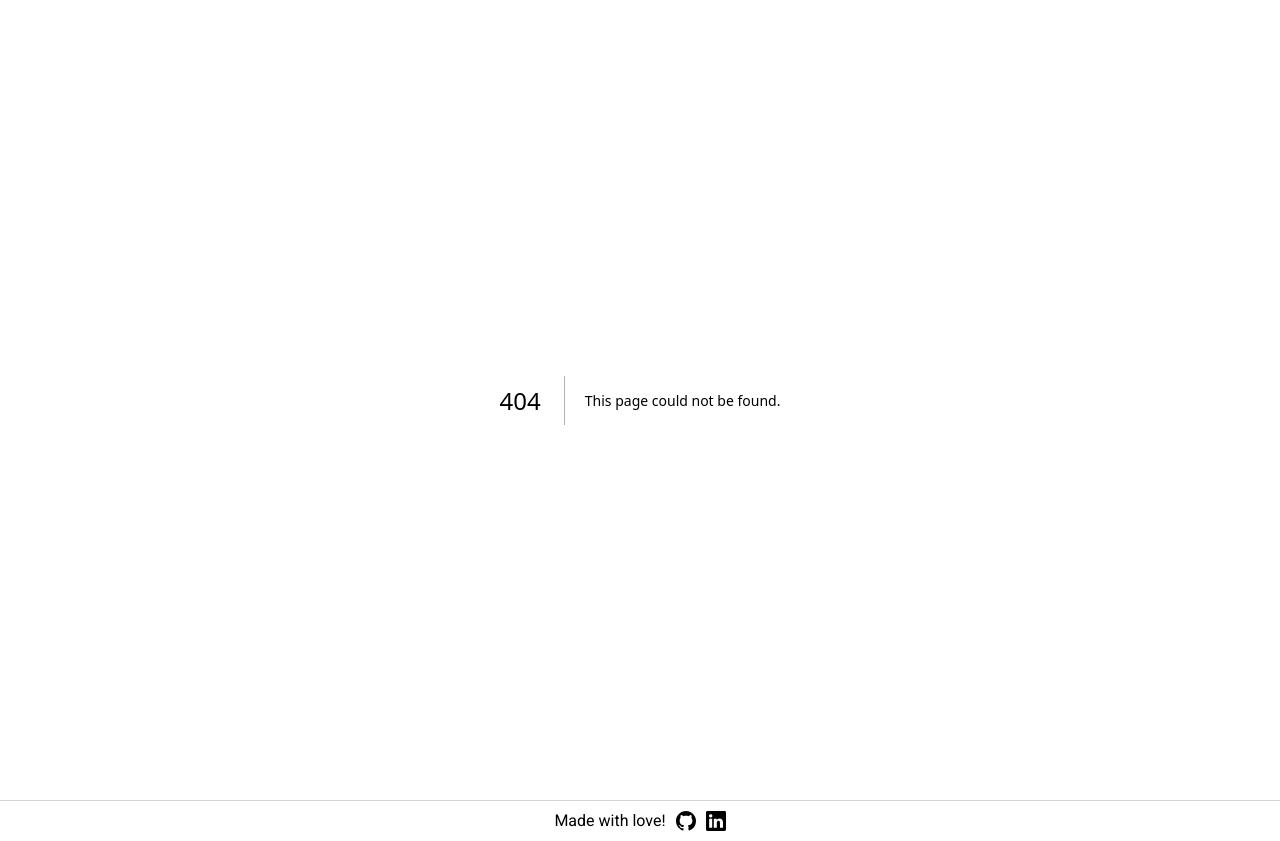
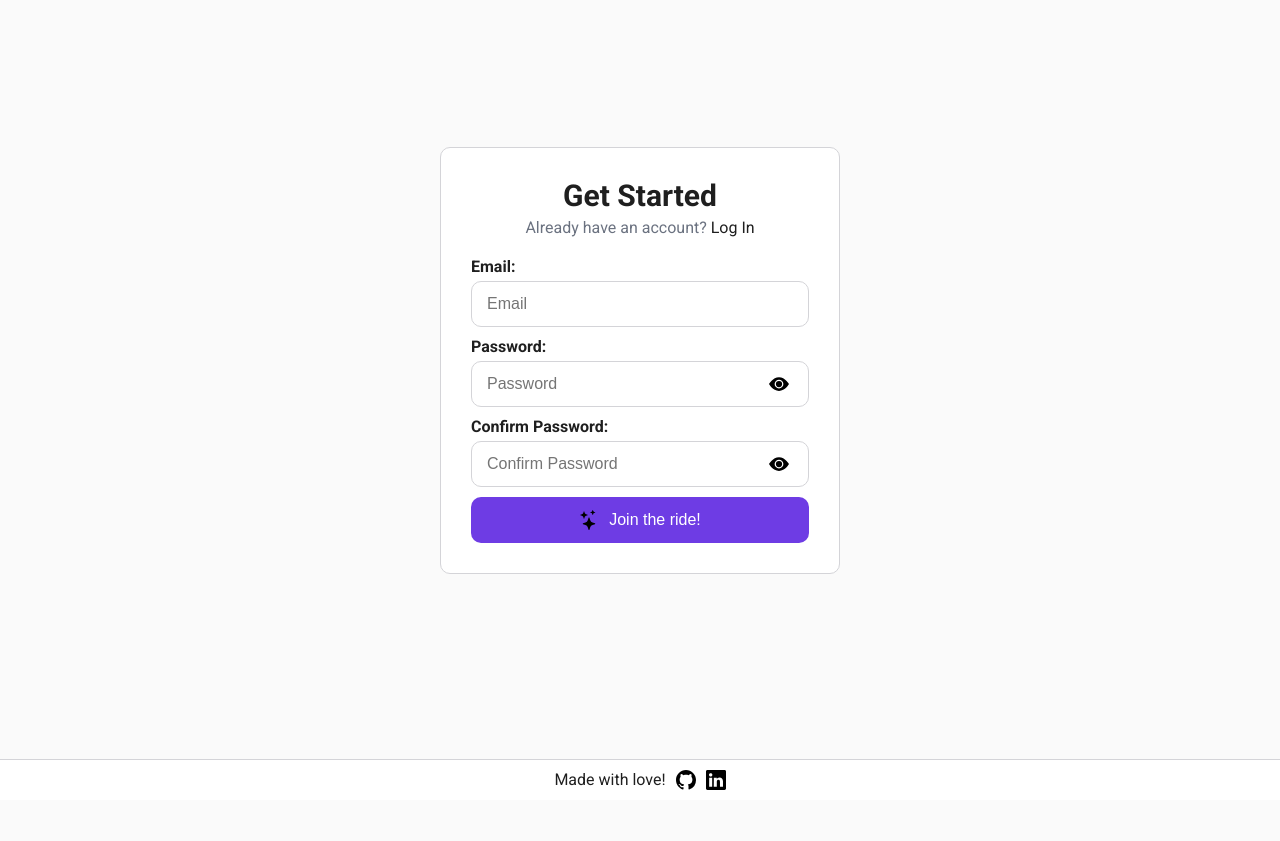
Before and after one commit to CarlosFonseca75/aura-challenge, a Next.js app in the folder frontend/: page /signup in a window 1280 px wide. Before the commit this address had no page. After the commit the page ends 800 px from the top, so only its background shows below. Built offline with nearby package versions, Linux system fonts and the light colour scheme.

Commit message:
feat: :sparkles: Signup form component with confirm password validation.

```diff
--- /dev/null
+++ b/frontend/src/app/signup/page.tsx
@@ -0,0 +1,9 @@
+import { SignupCard } from "@/components/signup/SignupCard";
+
+export default function Signup() {
+  return (
+    <main>
+      <SignupCard />
+    </main>
+  );
+}
--- /dev/null
+++ b/frontend/src/components/signup/SignupCard.tsx
@@ -0,0 +1,25 @@
+import { SignupForm } from "./SignupForm";
+import Link from "next/link";
+import styles from "./styles/SignupCard.module.scss";
+
+const SignupCard = () => {
+  return (
+    <section className={styles.container}>
+      <div className={styles.signupCard}>
+        <header className={styles.header}>
+          <h1 className={styles.title}>Get Started</h1>
+          <p className={styles.subtitle}>
+            Already have an account?{" "}
+            <Link href="/" className={styles.signUpLink}>
+              Log In
+            </Link>
+          </p>
+        </header>
+
+        <SignupForm />
+      </div>
+    </section>
+  );
+};
+
+export { SignupCard };
--- /dev/null
+++ b/frontend/src/components/signup/SignupForm.tsx
@@ -0,0 +1,70 @@
+"use client";
+
+import { useForm } from "react-hook-form";
+import { zodResolver } from "@hookform/resolvers/zod";
+import { Button } from "@/components/common/Button";
+import { Icon } from "@/components/common/Icon";
+import { FormInput } from "@/components/common/FormInput";
+import { SignupSchema } from "@/schemas";
+import styles from "./styles/SignupForm.module.scss";
+
+interface FormData {
+  email: string;
+  password: string;
+  confirmPassword: string;
+}
+
+const SignupForm = () => {
+  const {
+    register,
+    handleSubmit,
+    formState: { errors },
+  } = useForm<FormData>({
+    resolver: zodResolver(SignupSchema),
+  });
+
+  const onSubmit = (data: FormData) => {
+    console.log("Works!", data);
+  };
+
+  return (
+    <form className={styles.form} onSubmit={handleSubmit(onSubmit)}>
+      <FormInput
+        label="Email:"
+        type="email"
+        placeholder="Email"
+        name="email"
+        register={register}
+        maxLength={100}
+        error={errors.email}
+      />
+
+      <FormInput
+        label="Password:"
+        type="password"
+        placeholder="Password"
+        name="password"
+        register={register}
+        maxLength={20}
+        error={errors.password}
+      />
+
+      <FormInput
+        label="Confirm Password:"
+        type="password"
+        placeholder="Confirm Password"
+        name="confirmPassword"
+        register={register}
+        maxLength={20}
+        error={errors.confirmPassword}
+      />
+
+      <Button size="md" title="Let's Go!">
+        <Icon name="Stars" aria-hidden="true" />
+        Join the ride!
+      </Button>
+    </form>
+  );
+};
+
+export { SignupForm };
--- /dev/null
+++ b/frontend/src/components/signup/styles/SignupCard.module.scss
@@ -0,0 +1,46 @@
+.container {
+  display: flex;
+  align-items: center;
+  justify-content: center;
+  height: 90vh;
+}
+
+.signupCard {
+  display: flex;
+  flex-direction: column;
+  align-items: center;
+  row-gap: 2rem;
+  border: 1px solid transparent;
+  border-radius: 1rem;
+  width: 100%;
+  padding: 3rem;
+
+  @include media-breakpoint("md") {
+    width: 40rem;
+    border-color: var(--border-color);
+    background-color: var(--white-color);
+  }
+}
+
+.header {
+  display: flex;
+  flex-direction: column;
+  row-gap: 0.5rem;
+  text-align: center;
+}
+
+.title {
+  font-size: 3rem;
+}
+
+.subtitle {
+  color: var(--text-muted);
+}
+
+.signUpLink {
+  color: var(--text-color);
+
+  &:hover {
+    text-decoration: underline;
+  }
+}
--- /dev/null
+++ b/frontend/src/components/signup/styles/SignupForm.module.scss
@@ -0,0 +1,6 @@
+.form {
+  display: flex;
+  flex-direction: column;
+  gap: 1rem;
+  width: 100%;
+}
--- a/frontend/src/schemas/index.ts
+++ b/frontend/src/schemas/index.ts
@@ -10,5 +10,26 @@ export const LoginSchema = z.object({
   password: z
     .string()
     .nonempty({ message: "Password is required" })
-    .min(8, { message: "Password is too short (min 8)" }),
+    .min(8, { message: "Password is too short (min 8)" })
+    .max(20, { message: "Password is too long (max 20)" }),
 });
+
+export const SignupSchema = z
+  .object({
+    email: z
+      .string()
+      .nonempty({ message: "Email is required" })
+      .regex(emailRegex, { message: "Invalid email format" }),
+    password: z
+      .string()
+      .nonempty({ message: "Password is required" })
+      .min(8, { message: "Password is too short (min 8)" })
+      .max(20, { message: "Password is too long (max 20)" }),
+    confirmPassword: z
+      .string()
+      .nonempty({ message: "Please confirm your password" }),
+  })
+  .refine((data) => data.password === data.confirmPassword, {
+    message: "Passwords do not match",
+    path: ["confirmPassword"],
+  });
```
